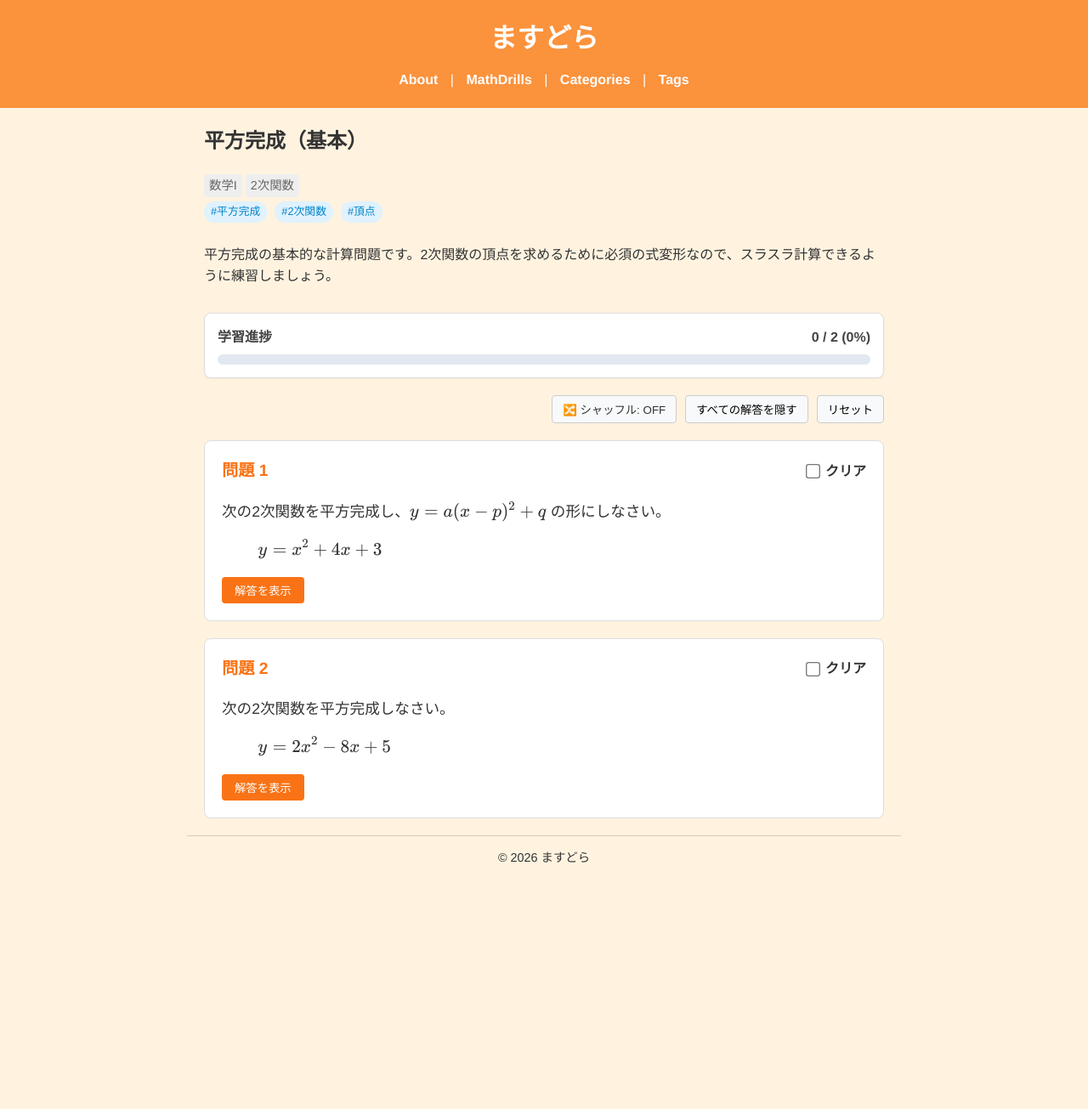
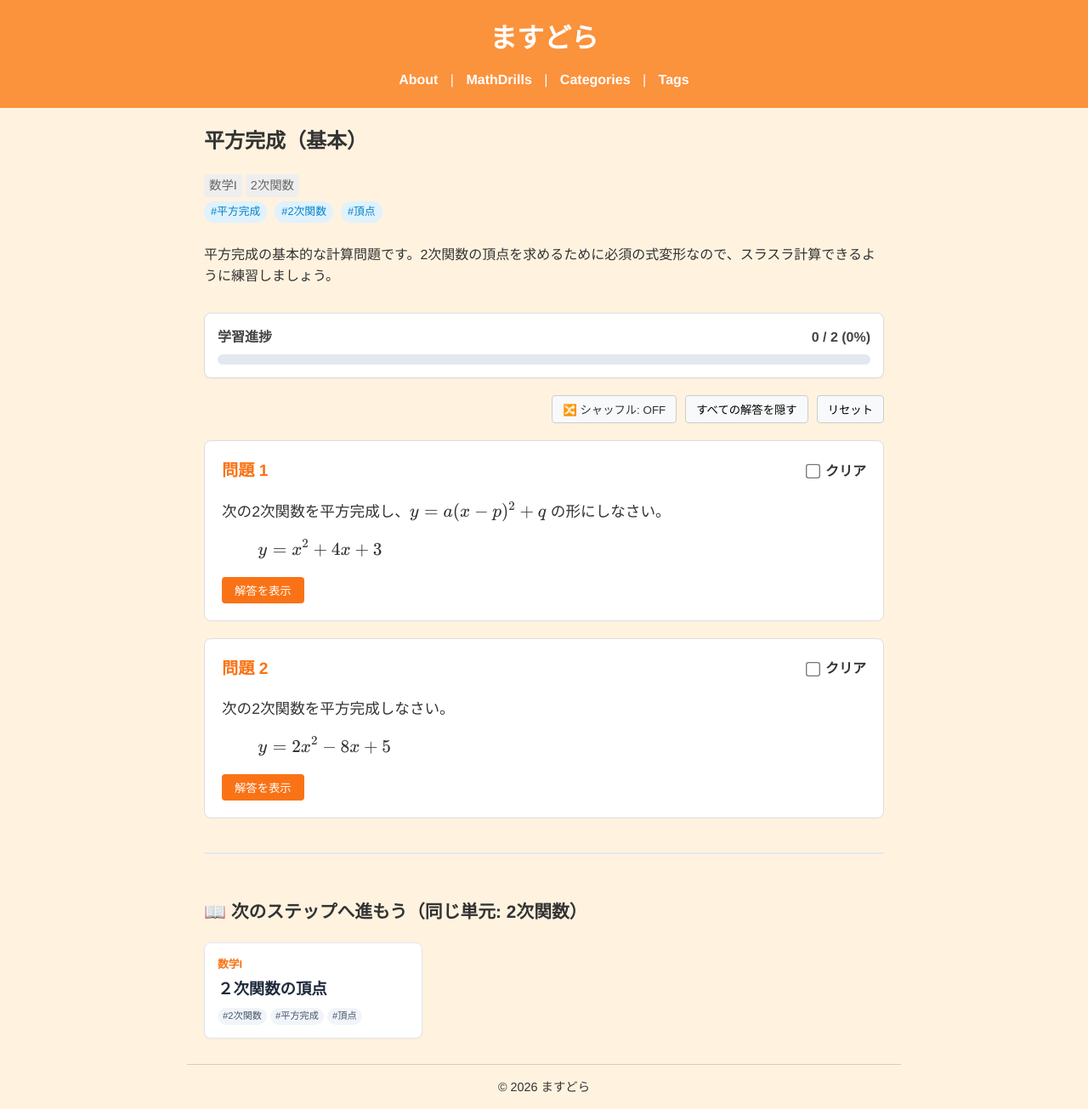
Before and after one commit to btakeshi/btakeshi.github.io, a Jekyll site: the page built from _math_topics/completing-the-square.md, in a window 1280 px wide. Shown: the whole page at 85% size. Built offline with Jekyll 4.4.1, drawn with Linux system fonts in a browser that asks for light colours; before the commit the page ends 1036 px from its top, so only the background shows below that.

Commit message:
Add related topics navigation section under problems

```diff
--- a/_layouts/math_topic.html
+++ b/_layouts/math_topic.html
@@ -69,6 +69,52 @@ layout: default
     </div>
     {% endfor %}
 </div>
+
+{% assign current_url = page.url %}
+{% assign current_unit = page.unit %}
+{% assign related_topics = site.math_topics | where: "unit", current_unit %}
+{% assign related_count = 0 %}
+
+{% for topic in related_topics %}
+  {% if topic.url != current_url %}
+    {% assign related_count = related_count | plus: 1 %}
+  {% endif %}
+{% endfor %}
+
+{% if related_count > 0 %}
+<div class="related-topics-section" style="margin-top: 40px; padding-top: 30px; border-top: 2px solid #e2e8f0; margin-bottom: 30px;">
+    <h3 style="font-size: 1.3rem; color: #333; margin-bottom: 20px; display: flex; align-items: center; gap: 8px;">
+        📖 次のステップへ進もう（同じ単元: {{ current_unit }}）
+    </h3>
+    <div class="related-grid" style="display: grid; grid-template-columns: repeat(auto-fill, minmax(240px, 1fr)); gap: 15px;">
+        {% for topic in related_topics %}
+          {% if topic.url != current_url %}
+            <a href="{{ topic.url | relative_url }}" style="text-decoration: none; color: inherit; display: block;">
+                <div class="related-card" style="background: #ffffff; border: 1px solid #e2e8f0; border-radius: 8px; padding: 15px; box-shadow: 0 1px 3px rgba(0,0,0,0.05); transition: transform 0.2s, box-shadow 0.2s; height: 100%; box-sizing: border-box;">
+                    <div style="font-size: 0.8rem; color: var(--base-color); font-weight: bold; margin-bottom: 5px;">{{ topic.subject }}</div>
+                    <h4 style="margin: 0 0 10px 0; font-size: 1.15rem; color: #1e293b; font-weight: bold; line-height: 1.4;">{{ topic.title }}</h4>
+                    {% if topic.keywords %}
+                    <div style="display: flex; flex-wrap: wrap; gap: 4px;">
+                        {% for keyword in topic.keywords limit:3 %}
+                        <span style="font-size: 0.7rem; background: #f1f5f9; color: #475569; padding: 1px 6px; border-radius: 10px;">#{{ keyword }}</span>
+                        {% endfor %}
+                    </div>
+                    {% endif %}
+                </div>
+            </a>
+          {% endif %}
+        {% endfor %}
+    </div>
+</div>
+
+<style>
+.related-card:hover {
+    transform: translateY(-2px);
+    box-shadow: 0 4px 10px rgba(0,0,0,0.08) !important;
+    border-color: var(--base-color) !important;
+}
+</style>
+{% endif %}
 
 <script>
 document.addEventListener('DOMContentLoaded', () => {
```
